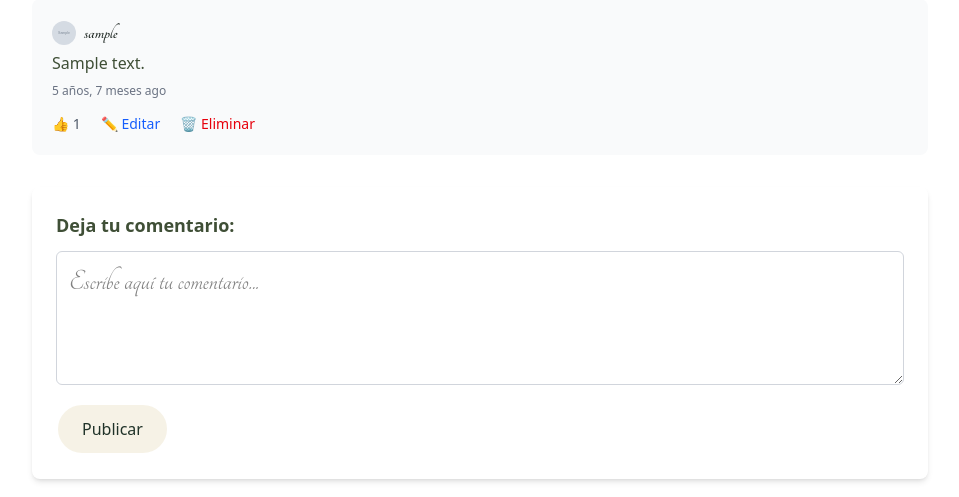
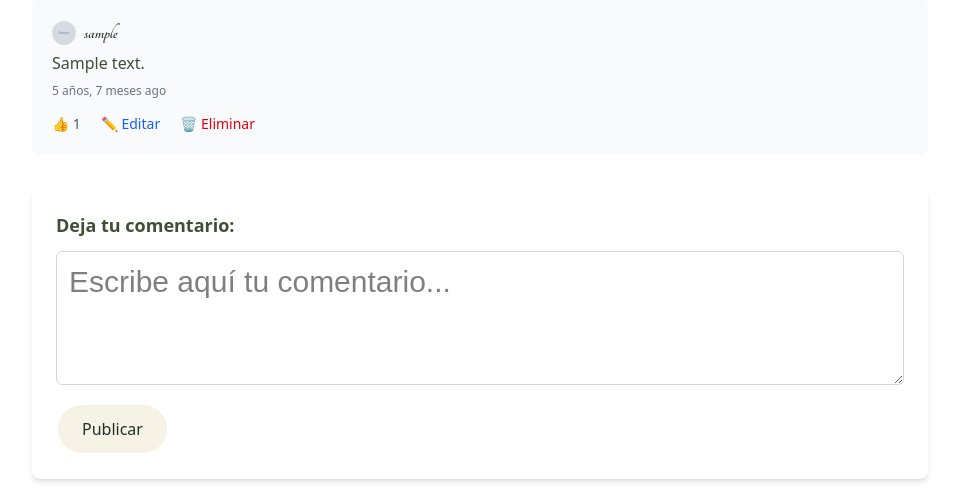
Before and after one commit to GerardoEMontenegro/IkigaiSense, a Django app: a page that uses blog/templates/post/post_detail.html in a window 1280 px wide. Shown: the part 1646-2143 px from the top of the page, without its empty margins (160-1119 px from the left). Run offline with Django 5.2, Linux system fonts and the light colour scheme; a user stored in the database is signed in; tables that the repository leaves empty hold one stand-in row (values such as "Sample post"); grey boxes marked "Sample" are stand-in pictures; some libraries are stand-ins or nearby versions; some web fonts are replaced.

Commit message:
CAMBIÉ LA LETRA EN LOS COMENTARIOS

```diff
--- a/blog/templates/post/post_detail.html
+++ b/blog/templates/post/post_detail.html
@@ -141,7 +141,7 @@
             <form method="post" class="shadow-md rounded-lg p-6 mt-8">
                 {% csrf_token %}
                 <h3 class="text-lg font-spectral font-semibold">Deja tu comentario:</h3>
-                <textarea name="content" rows="3" placeholder="Escribe aquí tu comentario..." class="w-full border text-3xl text-slate-800 font-tangerine border-gray-300 rounded-md my-3 p-3 focus:outline-none focus:ring-2 focus:ring-[#2a4236] transition">{{ comment_form.content.value|default:'' }}</textarea>
+                <textarea name="content" rows="3" placeholder="Escribe aquí tu comentario..." class="w-full border text-3xl text-slate-800 font-libertinus-regular border-gray-300 rounded-md my-3 p-3 focus:outline-none focus:ring-2 focus:ring-[#2a4236] transition">{{ comment_form.content.value|default:'' }}</textarea>
                 {% if comment_form.content.errors %}
                     <p class="text-sm text-red-600 mt-1">{{ comment_form.content.errors.0 }}</p>
                 {% endif %}
```
